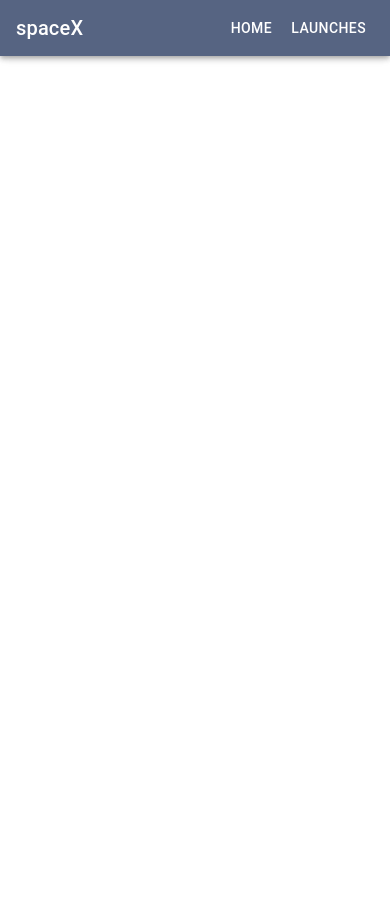
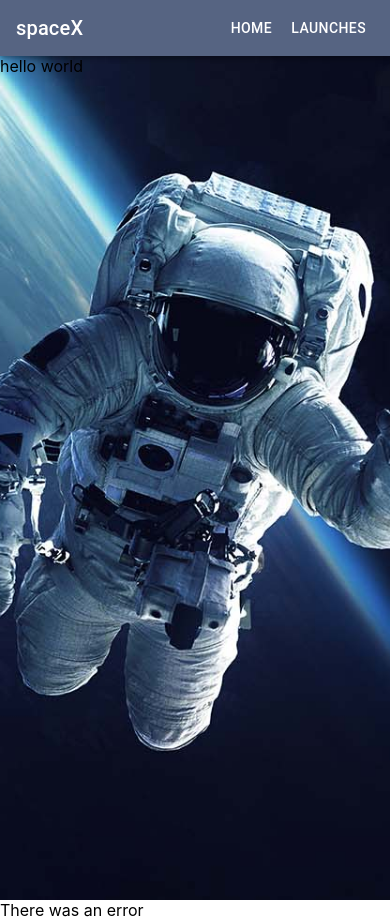
Before and after one commit to harsh-kumar-saaniya/SpaceX, a React (Create React App) app: page / in a window 390 px wide. Before the commit the page ends 844 px from the top, so only its background shows below. Built offline with nearby package versions, Linux system fonts and the light colour scheme; no server answers.

Commit message:
Fixed all issue related to the Background Image, Now background image is working properly and responsively

```diff
--- a/src/App.tsx
+++ b/src/App.tsx
@@ -4,12 +4,16 @@ import Launch from './components/Launch';
 import LaunchDetails from './components/LaunchDetails';
 import Header from './components/Header/Header';
 import LaunchesUi from './components/LaunchesUI/Launches.ui';
+import BackgroundConfig from './components/BackgroundStuff/BackgroundConfig';
 
 const App = () => {
   return (
+
     <div className="App">
       <Header />
-      {/* <Launch /> */}
+      <BackgroundConfig />
+
+      <Launch />
       {/* <LaunchesUi /> */}
       {/* <LaunchDetails />  */}
     </div>
--- /dev/null
+++ b/src/components/BackgroundStuff/BackgroundConfig.css
@@ -0,0 +1,22 @@
+/* .backgroundImage {
+    background: url('../../Images/astronaut.jpg');
+    width: 100%;
+    height: 100%;
+    background-position: fixed;
+    background-size: cover;
+    background-repeat: no-repeat;
+
+} */
+.background-container{
+    width: 100%;
+    height: 100vh;
+}
+.backgroundImage{
+    background: url('../../Images/astronaut.jpg');
+    width: 100%;
+    height: 100%;
+    background-size: cover;
+    background-repeat: no-repeat;
+    background-position: center;
+
+}
--- /dev/null
+++ b/src/components/BackgroundStuff/BackgroundConfig.tsx
@@ -0,0 +1,15 @@
+import React from 'react';
+import './BackgroundConfig.css';
+
+const BackgroundConfig = () => {
+    return (
+        <div className="background-container">
+            <div className="backgroundImage">
+                hello world
+            {/* <img src="https://investorplace.com/wp-content/uploads/2021/03/astronaut.jpg"/> */}
+            </div>
+        </div>
+    )
+}
+
+export default BackgroundConfig;
--- a/src/components/Header/Header.css
+++ b/src/components/Header/Header.css
@@ -1,5 +1,5 @@
 .MuiAppBar-colorPrimary {
-    position: fixed !important;
+    position: sticky !important;
     /* background-image:linear-gradient(to right, #2B4872, #070918)  !important; */
     background-color: rgba(44, 62, 99, 0.8)!important;
 }
```
